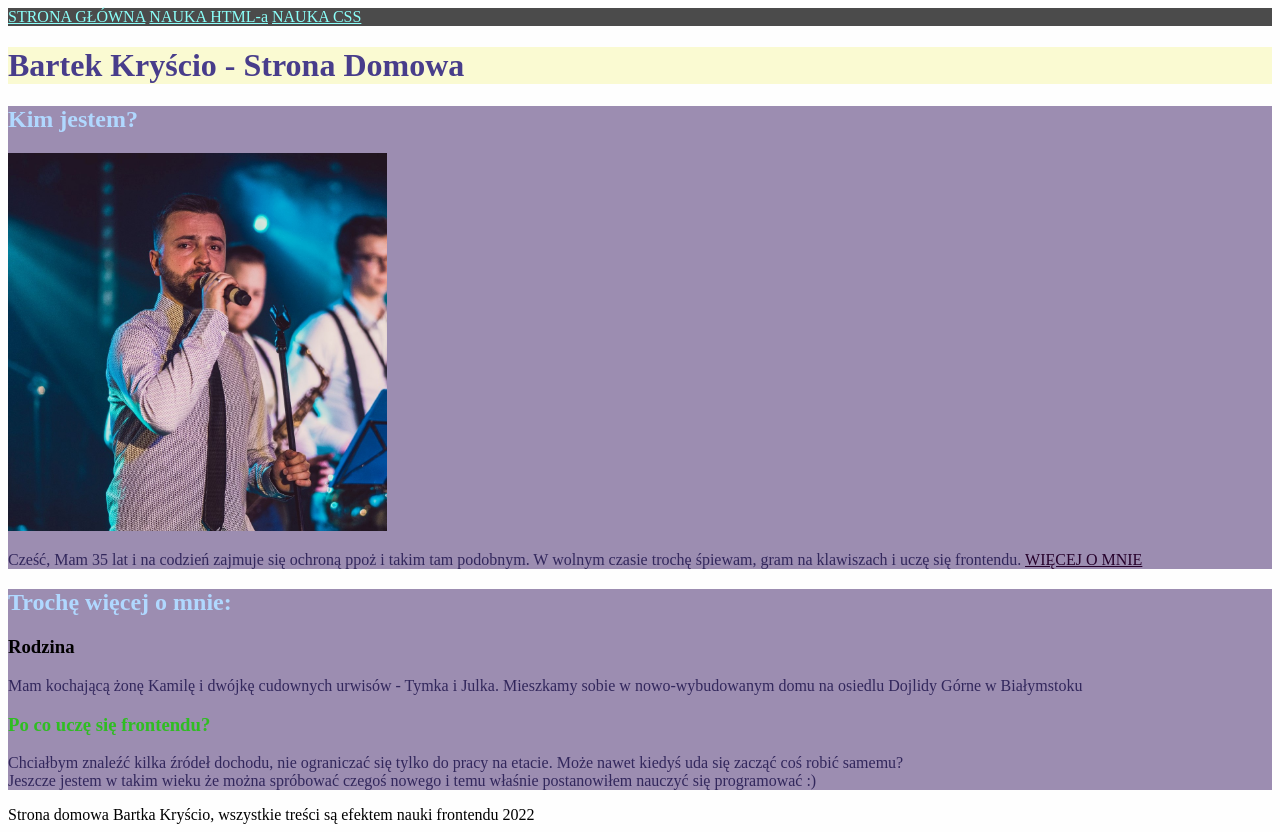
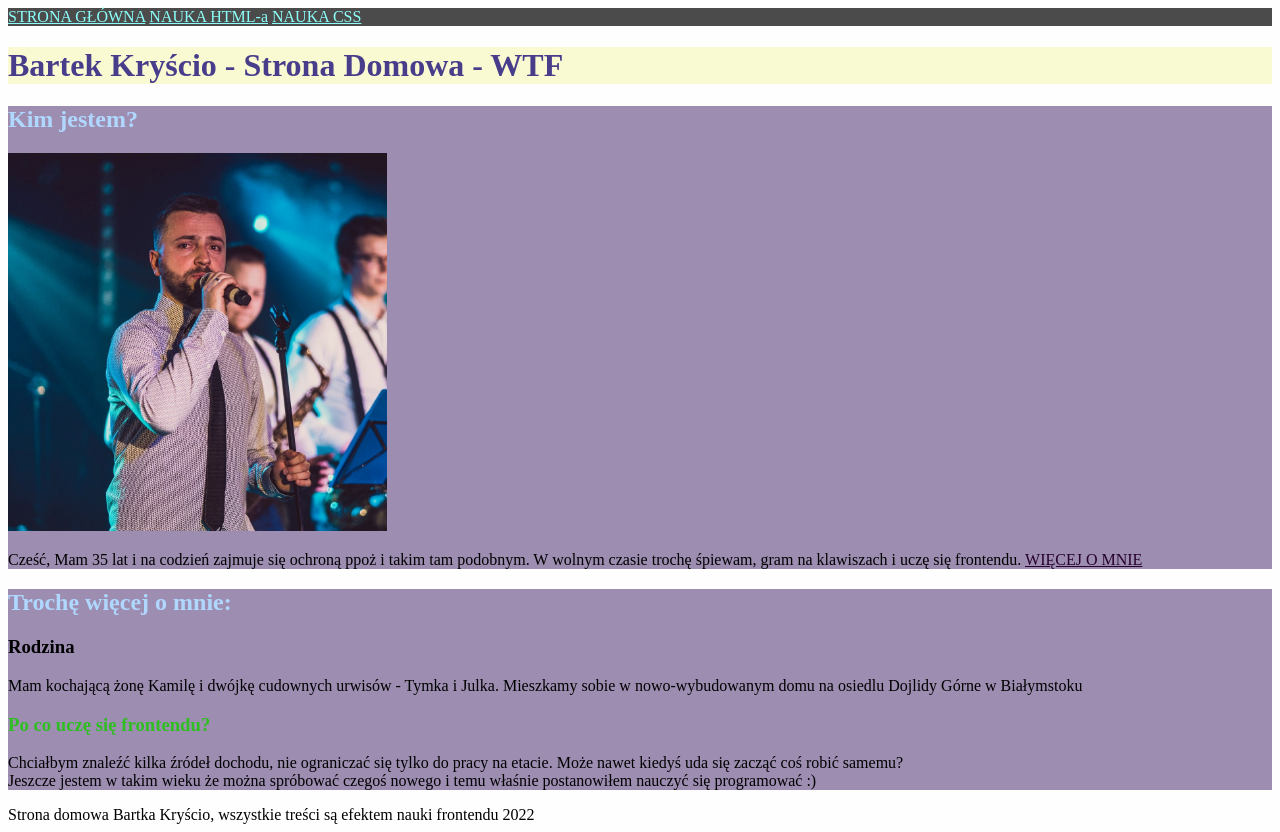
Before and after one commit to cichy1927/homepage, a plain HTML site: page index.html in a window 1280 px wide. Drawn offline with Linux system fonts and the light colour scheme.

Commit message:
heading content & paragraph styles change

```diff
--- a/index.html
+++ b/index.html
@@ -20,7 +20,7 @@
     </header>
     <main>
         <header id="top">
-            <h1 class="main-heading">Bartek Kryścio - Strona Domowa</h1>
+            <h1 class="main-heading">Bartek Kryścio - Strona Domowa - WTF</h1>
         </header>
 
         <section>
--- a/style.css
+++ b/style.css
@@ -13,9 +13,7 @@ section {
 .third-heading {
     color: #2fbd22;
 }
-p {
-    color: #32275c;
-}
+
 #top{
     background:lightgoldenrodyellow;
 }
```
